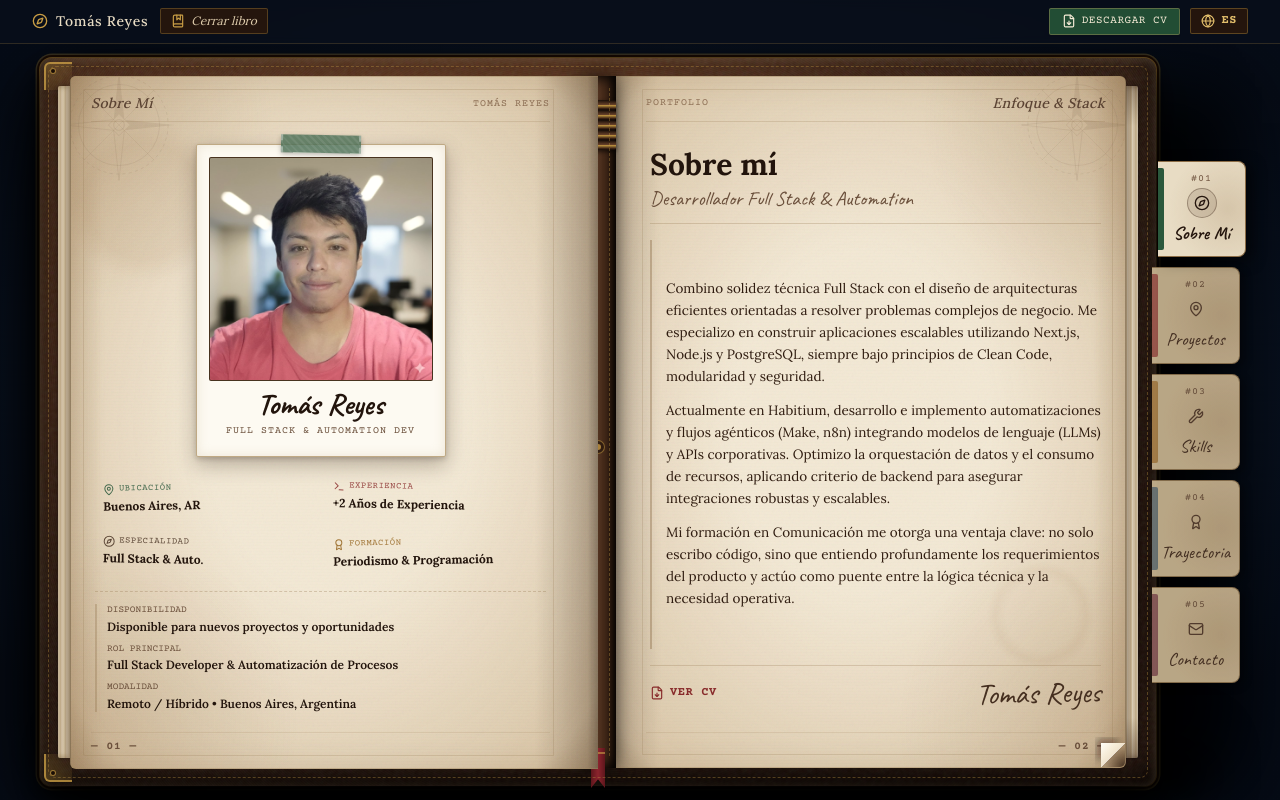
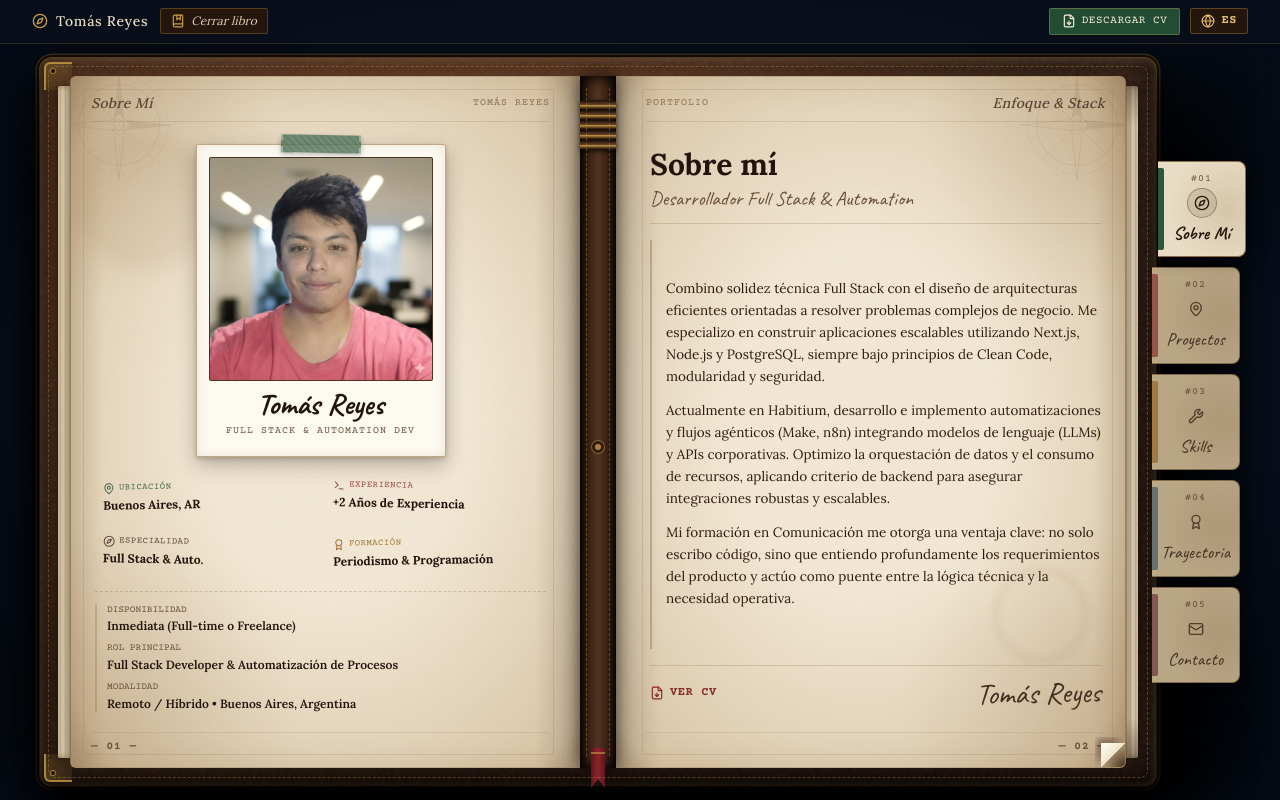
Before and after one commit to tomireyes28/portfolio-tomas-reyes, a Next.js app: page / in a window 1280 px wide. Built offline with nearby package versions, Linux system fonts and the light colour scheme.

Commit message:
fix: resolve stuck cover overlay and simplify availability copy
- Unmount BookCover overlay when initialized as open so left pages update across spreads
- Replace generic availability text with direct full-time/freelance availability in desktop and mobile views

```diff
--- a/components/book/BookCover.tsx
+++ b/components/book/BookCover.tsx
@@ -17,14 +17,13 @@ export default function BookCover({ isOpen, onOpen }: BookCoverProps) {
   const isEs = language === "es";
 
   // When fully open, unmount this overlay so it NEVER blocks other portfolio sections!
-  const [isFullyOpen, setIsFullyOpen] = useState(false);
-  const wasOpenRef = useRef(false);
+  const [isFullyOpen, setIsFullyOpen] = useState(isOpen);
+  const wasOpenRef = useRef(isOpen);
 
   useEffect(() => {
     if (!isOpen) {
       setIsFullyOpen(false);
-    } else {
-      wasOpenRef.current = true;
+      wasOpenRef.current = false;
     }
   }, [isOpen]);
 
--- a/components/mobile/MobilePortfolio.tsx
+++ b/components/mobile/MobilePortfolio.tsx
@@ -254,7 +254,7 @@ export default function MobilePortfolio() {
               <div className="flex items-center gap-2">
                 <span className="w-2.5 h-2.5 rounded-full bg-[#265538] shrink-0" />
                 <span className="font-typewriter text-[10px] text-[#452f20] font-semibold">
-                  {isEs ? "Disponible para nuevos proyectos" : "Available for new projects"}
+                  {isEs ? "Inmediata (Full-time o Freelance)" : "Immediate (Full-time or Freelance)"}
                 </span>
               </div>
               <span className="font-handwriting text-2xl text-[#6a4f3b]">
--- a/components/pages/AboutPage.tsx
+++ b/components/pages/AboutPage.tsx
@@ -81,8 +81,8 @@ export function AboutLeftPage() {
             </span>
             <p className="font-serif-book font-semibold text-[#22140c] text-xs">
               {isEs
-                ? "Disponible para nuevos proyectos y oportunidades"
-                : "Open to new projects and opportunities"}
+                ? "Inmediata (Full-time o Freelance)"
+                : "Immediate (Full-time or Freelance)"}
             </p>
           </div>
 
```
